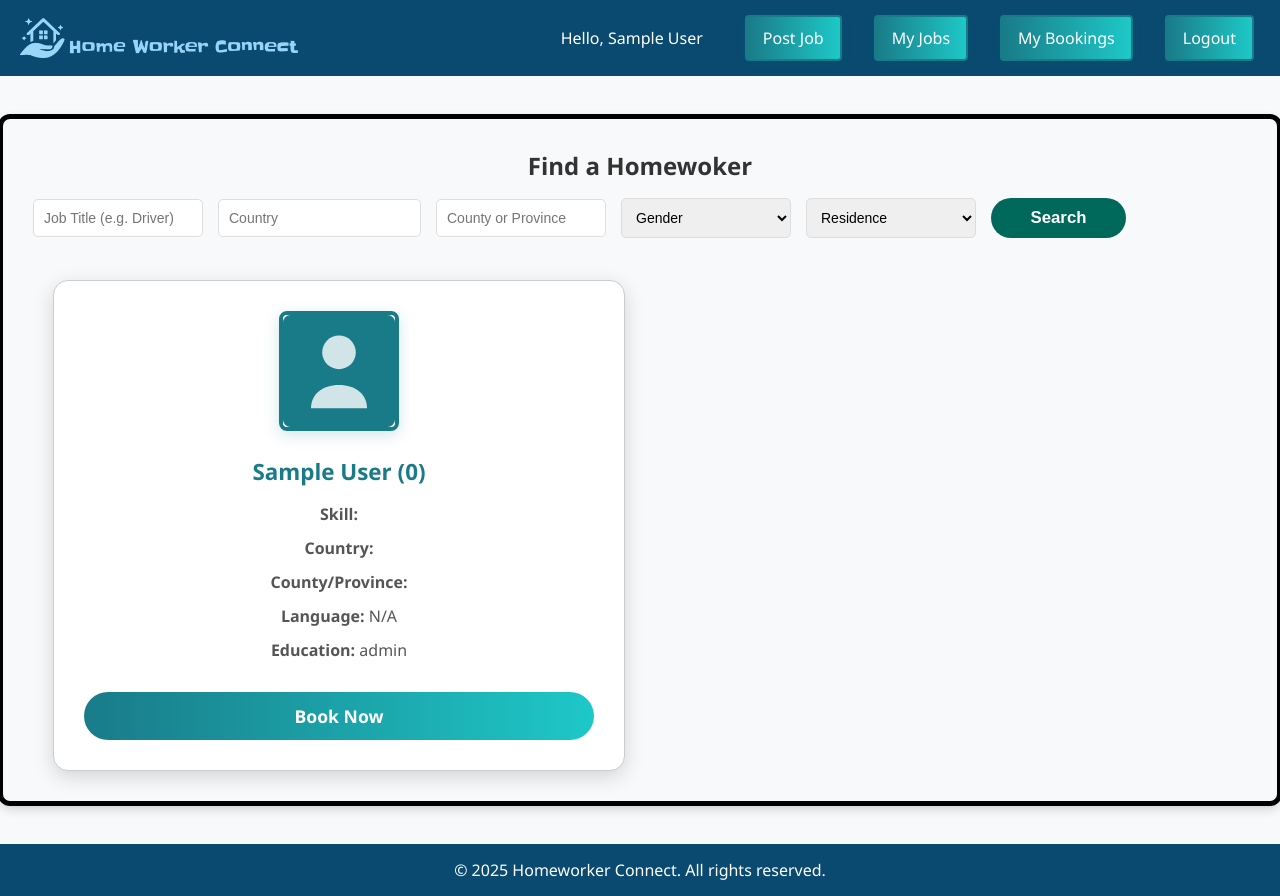
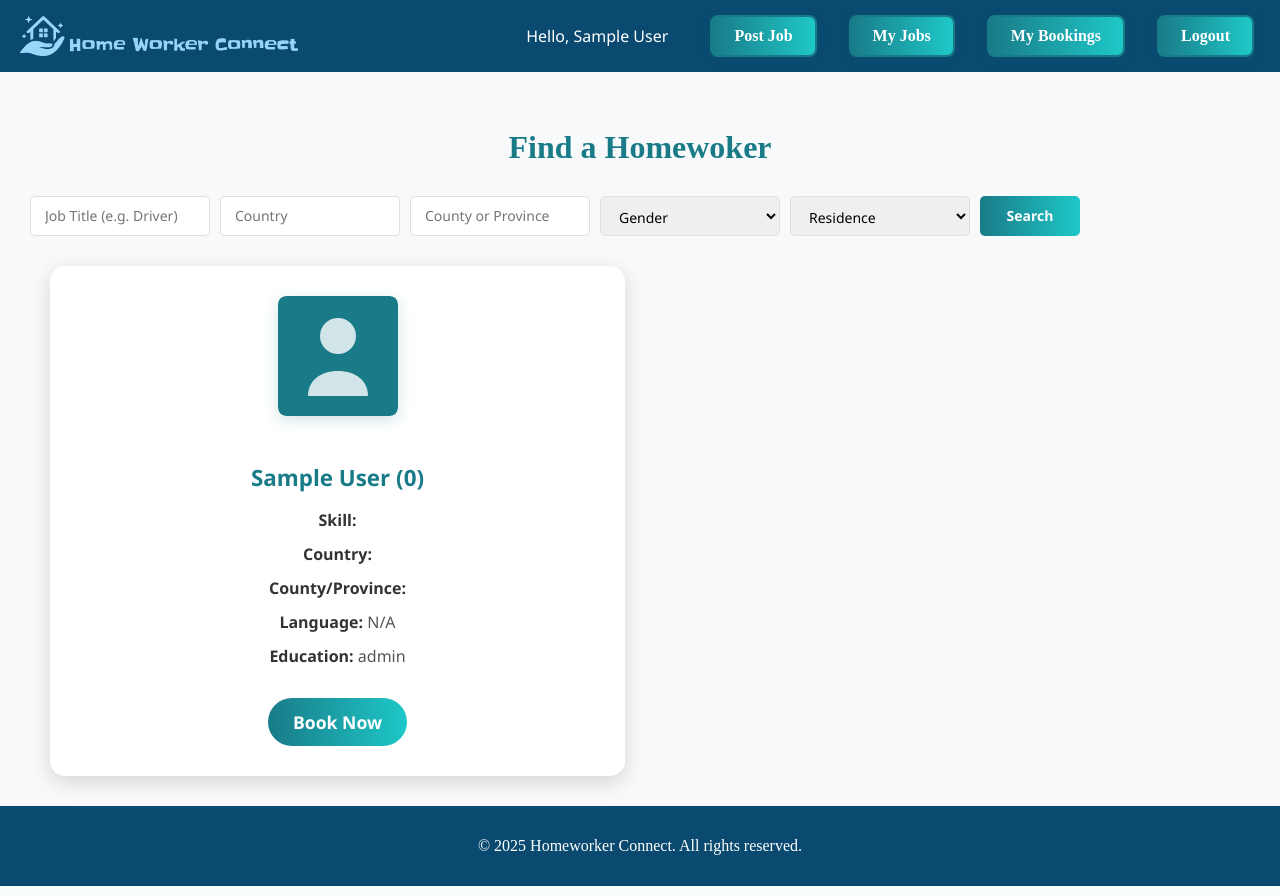
Before and after one commit to kenprohosting/Homeworker.info, a PHP site: page /houselp/employer_dashboard.php in a window 1280 px wide. Run offline with PHP 8.4, Linux system fonts and the light colour scheme; the visitor is signed in with stand-in values (Sample User, id 1); data that the repository does not hold is empty.

Commit message:
frontend changes

```diff
--- a/employer_dashboard.php
+++ b/employer_dashboard.php
@@ -52,9 +52,184 @@ $bookings = $stmt2->fetchAll(PDO::FETCH_ASSOC);
 <head>
   <title>Employer Dashboard - Homeworker Connect</title>
   <meta name="viewport" content="width=device-width, initial-scale=1.0">
-  <link rel="stylesheet" href="styles.css">
+  <!-- Main CSS disabled to remove black borders - essential styles added inline -->
   <style>
-    /* Force full width for the dashboard content */
+    /* Completely override body styling */
+    body {
+      border: none !important;
+      outline: none !important;
+      margin: 0 !important;
+      padding: 0 !important;
+      min-height: 100vh !important;
+      display: flex !important;
+      flex-direction: column !important;
+      background-color: #f8f9fa !important;
+    }
+
+    html {
+      border: none !important;
+      outline: none !important;
+      margin: 0 !important;
+      padding: 0 !important;
+    }
+
+    /* Remove any viewport or container borders */
+    * {
+      box-sizing: border-box;
+    }
+
+    /* Override main CSS borders */
+    .container, main, section, div {
+      border: none !important;
+    }
+
+    /* Remove header borders */
+    header {
+      border: none !important;
+    }
+
+    /* Remove footer borders */
+    footer {
+      border: none !important;
+    }
+
+    /* Add essential header and navigation styling */
+    header {
+      background-color: #0A4A70 !important;
+      color: white !important;
+      padding: 15px 20px !important;
+      display: flex !important;
+      justify-content: space-between !important;
+      align-items: center !important;
+      flex-wrap: wrap !important;
+      position: relative !important;
+    }
+
+    .logo {
+      font-size: 1.5rem !important;
+      font-weight: bold !important;
+      display: flex !important;
+      align-items: center !important;
+    }
+
+    .main-nav {
+      margin-left: auto !important;
+      display: flex !important;
+      align-items: center !important;
+    }
+
+    .nav-btn {
+      background: linear-gradient(90deg, #197b88 0%, #1ec8c8 100%) !important;
+      color: #fff !important;
+      padding: 10px 22px !important;
+      border-radius: 8px !important;
+      font-weight: 600 !important;
+      text-decoration: none !important;
+      margin: 0 6px !important;
+      transition: background 0.2s, color 0.2s, box-shadow 0.2s, border 0.2s !important;
+      box-shadow: 0 2px 8px rgba(24,123,136,0.10) !important;
+      border: 2px solid #197b88 !important;
+      display: inline-block !important;
+      cursor: pointer !important;
+    }
+
+    .nav-btn:hover, .nav-btn:focus {
+      background: linear-gradient(90deg, #17606e 0%, #1ec8c8 100%) !important;
+      color: #ffd700 !important;
+      box-shadow: 0 4px 16px rgba(24,123,136,0.16) !important;
+      outline: none !important;
+      border-color: #125a66 !important;
+    }
+
+    /* Footer styling */
+    footer {
+      background-color: #0A4A70 !important;
+      color: white !important;
+      text-align: center !important;
+      padding: 15px 0 !important;
+      margin-top: auto !important;
+    }
+
+    /* Force remove any viewport or page borders */
+    html, body {
+      border: 0 !important;
+      outline: 0 !important;
+      box-shadow: none !important;
+    }
+
+    /* Override any main CSS that might add borders */
+    body::before, body::after {
+      display: none !important;
+    }
+
+    /* Remove any potential wrapper borders */
+    .wrapper, .page-wrapper, .main-wrapper {
+      border: none !important;
+    }
+
+    /* Force remove any viewport or page borders */
+    html, body {
+      border: 0 !important;
+      outline: 0 !important;
+      box-shadow: none !important;
+    }
+
+    /* Override any main CSS that might add borders */
+    body::before, body::after {
+      display: none !important;
+    }
+
+    /* Remove any potential wrapper borders */
+    .wrapper, .page-wrapper, .main-wrapper {
+      border: none !important;
+    }
+
+    /* Country dropdown styling */
+    #countryList {
+      list-style: none;
+      background: white;
+      position: absolute;
+      z-index: 999;
+      border: 1px solid #ddd;
+      max-height: 150px;
+      overflow-y: auto;
+      display: none;
+      width: 100%;
+      padding: 0;
+      margin: 0;
+      border-radius: 5px;
+      box-shadow: 0 4px 6px rgba(0, 0, 0, 0.1);
+      top: 100%;
+      left: 0;
+    }
+    #countryList li {
+      padding: 8px 10px;
+      cursor: pointer;
+      border-bottom: 1px solid #f0f0f0;
+      transition: background-color 0.2s;
+    }
+    #countryList li:hover {
+      background: #f0f0f0;
+    }
+    #countryList li:last-child {
+      border-bottom: none;
+    }
+
+    /* Remove any inherited borders */
+    .form-container * {
+      border: none !important;
+    }
+
+    /* Restore necessary borders only where needed */
+    .filter-form input, .filter-form select {
+      border: 1px solid #e0e0e0 !important;
+    }
+
+    .card img {
+      border: none !important;
+    }
+
+    /* Main content area styling */
     .form-container {
       padding: 30px;
       width: 100vw;
@@ -62,49 +237,71 @@ $bookings = $stmt2->fetchAll(PDO::FETCH_ASSOC);
       margin-left: calc(50% - 50vw);
       box-sizing: border-box;
       background: #f8f9fa;
+      border: none !important;
+      flex: 1;
     }
+
+    /* Page title styling */
+    h2 {
+      color: #197b88;
+      font-size: 2rem;
+      margin-bottom: 30px;
+      text-align: center;
+      font-weight: 600;
+    }
+
+    /* Search form styling */
     .filter-form {
       display: flex;
       flex-wrap: nowrap;
-      gap: 15px;
+      gap: 10px;
       align-items: center;
-      margin-bottom: 20px;
+      margin-bottom: 30px;
+      padding: 0;
     }
+
     .filter-form input, .filter-form select {
-      padding: 10px;
+      padding: 10px 14px;
       border: 1px solid #ddd;
       border-radius: 5px;
-      flex: 0 1 170px;
-      min-width: 140px;
+      flex: 0 1 auto;
+      width: 180px;
       font-size: 14px;
+      outline: none;
+      font-family: 'Segoe UI', sans-serif;
+      height: 40px;
+      box-sizing: border-box;
     }
+
+    .filter-form input:focus, .filter-form select:focus {
+      border-color: #197b88;
+      box-shadow: 0 0 0 2px rgba(25, 123, 136, 0.1);
+    }
+
     .filter-form button {
-      padding: 12px 25px;
+      padding: 10px 20px;
       background: linear-gradient(90deg, #197b88 0%, #1ec8c8 100%);
       color: white;
       border: none;
-      border-radius: 25px;
+      border-radius: 5px;
       cursor: pointer;
       font-weight: 600;
-      font-size: 1.1rem;
+      font-size: 14px;
+      height: 40px;
+      width: 100px;
       flex-shrink: 0;
       transition: all 0.3s ease;
+      font-family: 'Segoe UI', sans-serif;
+      box-sizing: border-box;
     }
-    .filter-form .search-btn {
-      padding: 10px 0 !important;
-      font-size: 1.05rem !important;
-      width: 135px !important;
-      min-width: 0 !important;
-      border-radius: 30px !important;
-      flex: none !important;
-      text-align: center;
-      align-self: flex-start;
-    }
+
     .filter-form button:hover {
       background: linear-gradient(90deg, #17606e 0%, #1ec8c8 100%);
       transform: translateY(-2px);
       box-shadow: 0 5px 15px rgba(24,123,136,0.3);
     }
+
+    /* Employee cards grid */
     .card-grid {
       display: grid;
       grid-template-columns: repeat(auto-fill, minmax(400px, 1fr));
@@ -112,6 +309,8 @@ $bookings = $stmt2->fetchAll(PDO::FETCH_ASSOC);
       margin-top: 30px;
       padding: 0 20px;
     }
+
+    /* Individual employee card */
     .card {
       background: white;
       padding: 30px;
@@ -119,32 +318,48 @@ $bookings = $stmt2->fetchAll(PDO::FETCH_ASSOC);
       box-shadow: 0 6px 20px rgba(0,0,0,0.15);
       text-align: center;
       transition: transform 0.3s ease, box-shadow 0.3s ease;
+      border: none;
     }
+
     .card:hover {
       transform: translateY(-5px);
       box-shadow: 0 10px 30px rgba(0,0,0,0.2);
     }
+
+    /* Profile image styling */
     .card img {
       width: 120px;
       height: 120px;
       border-radius: 8px;
       object-fit: cover;
       margin-bottom: 20px;
-      border: 4px solid #197b88;
+      border: none !important;
       box-shadow: 0 4px 15px rgba(24,123,136,0.2);
     }
+
+    /* Card typography */
     .card h3 {
       font-size: 1.4rem;
       color: #197b88;
       margin-bottom: 15px;
       font-weight: 600;
+      font-family: 'Segoe UI', sans-serif;
     }
+
     .card p {
       font-size: 1rem;
       margin: 10px 0;
       line-height: 1.5;
       color: #555;
+      font-family: 'Segoe UI', sans-serif;
     }
+
+    .card p strong {
+      color: #333;
+      font-weight: 600;
+    }
+
+    /* Book Now button */
     .card .btn {
       margin-top: 20px;
       padding: 12px 25px;
@@ -154,30 +369,26 @@ $bookings = $stmt2->fetchAll(PDO::FETCH_ASSOC);
       border: none;
       border-radius: 25px;
       transition: all 0.3s ease;
+      text-decoration: none;
+      color: white;
+      display: inline-block;
+      font-family: 'Segoe UI', sans-serif;
     }
+
     .card .btn:hover {
       background: linear-gradient(90deg, #17606e 0%, #1ec8c8 100%);
       transform: translateY(-2px);
       box-shadow: 0 5px 15px rgba(24,123,136,0.3);
+      color: white;
+      text-decoration: none;
     }
-    table {
-      width: 100%;
-      margin-top: 20px;
-      border-collapse: collapse;
-      background: white;
-      display: none;
-    }
-    table.show { display: table; }
-    th, td {
-      padding: 12px;
-      border: 1px solid #ccc;
-      text-align: center;
-    }
-    th { background: #eeeeee; }
+
+    /* User greeting */
     .user-greeting {
       color: white;
       font-weight: 500;
       padding: 10px 16px;
+      font-family: 'Segoe UI', sans-serif;
     }
 
     /* Ensure navigation buttons remain visible and functional */
```
